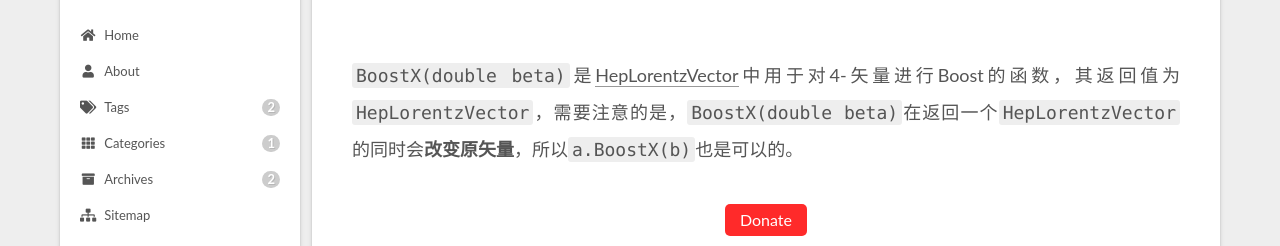
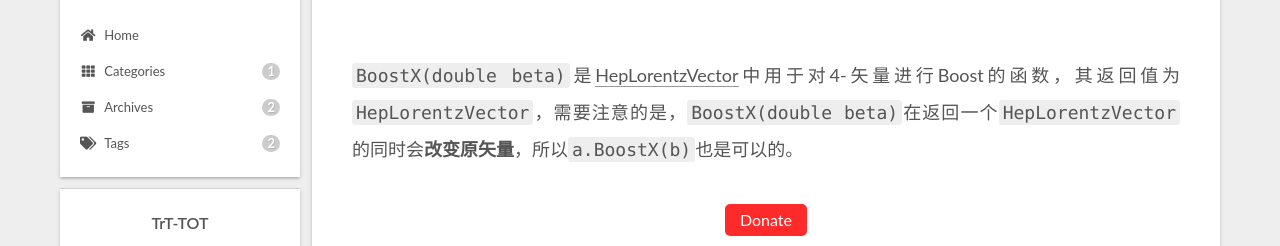
Before and after one commit to GibbonLee/TOT.github.io, a plain HTML site: page 2020/05/01/Note-on-the-usage-of-HepLorentzVector/index.html in a window 1280 px wide. Shown: the part 117-363 px from the top of the page. Drawn offline with Linux system fonts and the light colour scheme.

Commit message:
Site updated: 2020-05-01 18:46:54

```diff
--- a/2020/05/01/Note-on-the-usage-of-HepLorentzVector/index.html
+++ b/2020/05/01/Note-on-the-usage-of-HepLorentzVector/index.html
@@ -119,16 +119,6 @@
     <a href="/" rel="section"><i class="fa fa-home fa-fw"></i>Home</a>
 
   </li>
-        <li class="menu-item menu-item-about">
-
-    <a href="/about/" rel="section"><i class="fa fa-user fa-fw"></i>About</a>
-
-  </li>
-        <li class="menu-item menu-item-tags">
-
-    <a href="/tags/" rel="section"><i class="fa fa-tags fa-fw"></i>Tags<span class="badge">2</span></a>
-
-  </li>
         <li class="menu-item menu-item-categories">
 
     <a href="/categories/" rel="section"><i class="fa fa-th fa-fw"></i>Categories<span class="badge">1</span></a>
@@ -139,9 +129,9 @@
     <a href="/archives/" rel="section"><i class="fa fa-archive fa-fw"></i>Archives<span class="badge">2</span></a>
 
   </li>
-        <li class="menu-item menu-item-sitemap">
+        <li class="menu-item menu-item-tags">
 
-    <a href="/sitemap.xml" rel="section"><i class="fa fa-sitemap fa-fw"></i>Sitemap</a>
+    <a href="/tags/" rel="section"><i class="fa fa-tags fa-fw"></i>Tags<span class="badge">2</span></a>
 
   </li>
   </ul>
--- a/css/main.css
+++ b/css/main.css
@@ -1169,7 +1169,7 @@ pre .javascript .function {
 }
 .links-of-author a::before,
 .links-of-author span.exturl::before {
-  background: #24098e;
+  background: #f6f;
   border-radius: 50%;
   content: ' ';
   display: inline-block;
```
Also changed, not shown: 2020/05/01/hello-world/index.html (+2 -12 lines), archives/2020/05/index.html (+2 -12 lines), archives/2020/index.html (+2 -12 lines), archives/index.html (+2 -12 lines), categories/Programming/index.html (+2 -12 lines), index.html (+2 -12 lines), tags/C/index.html (+2 -12 lines), tags/CLHEP/index.html (+2 -12 lines).
